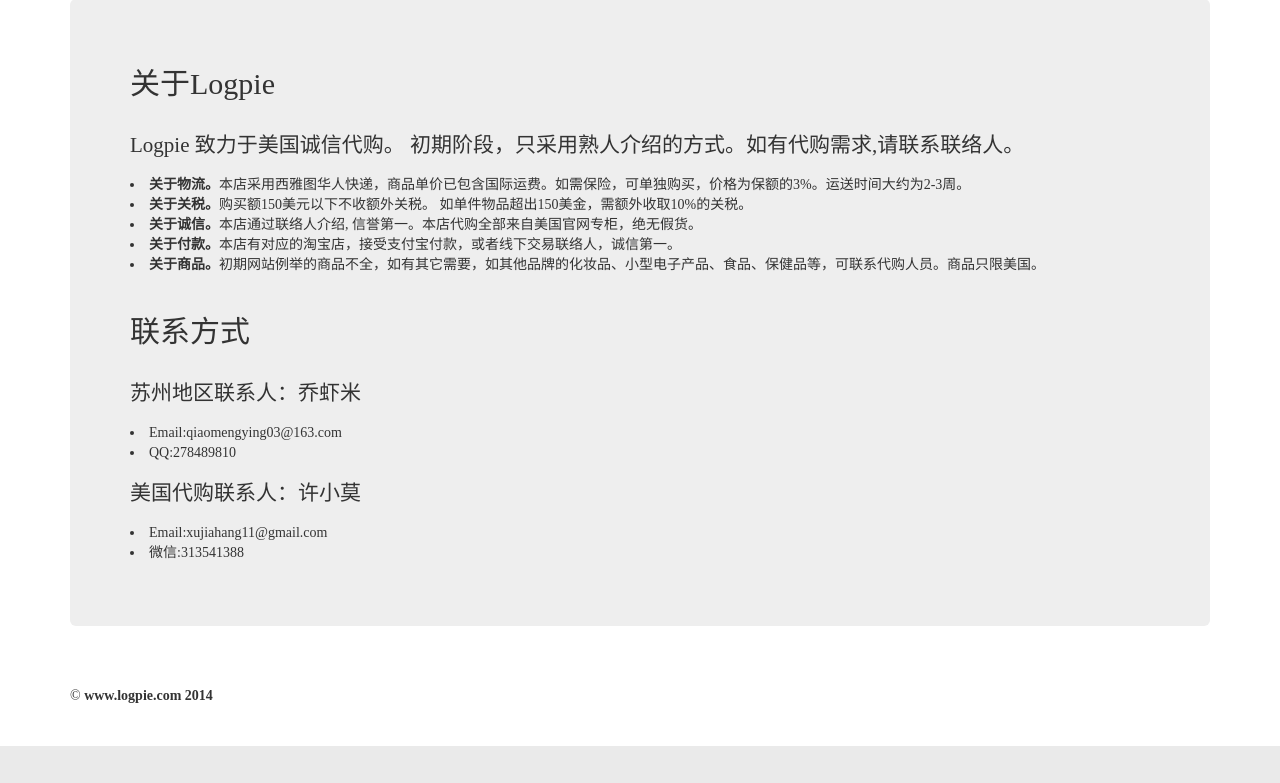
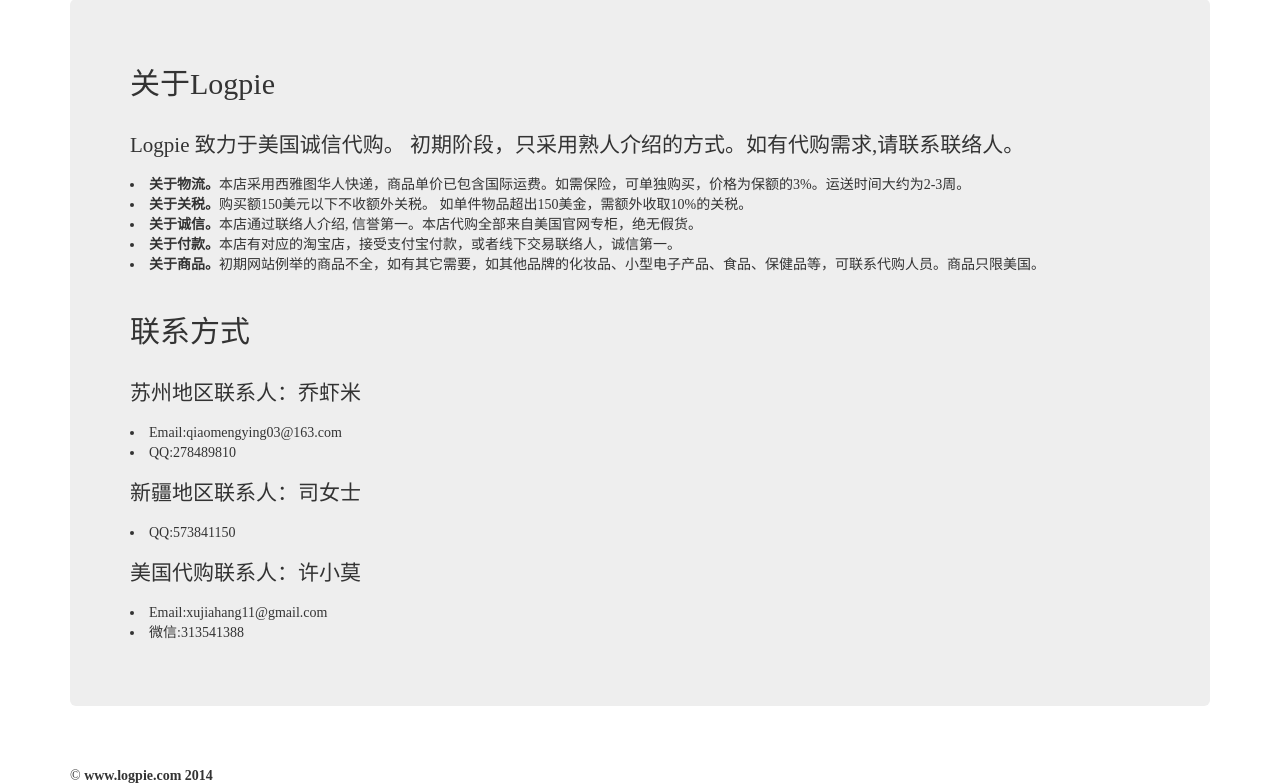
Before and after one commit to Camphor-Tree/ShoppingUS, a PHP site: page /about.php in a window 1280 px wide. Shown: the part 71-854 px from the top of the page. Before the commit the page ends 817 px from the top, so only its background shows below. Run offline with PHP 8.4, Linux system fonts and the light colour scheme; some libraries are stand-ins or nearby versions.

Commit message:
Update the contact info for Xinjiang area

```diff
--- a/about.php
+++ b/about.php
@@ -70,6 +70,9 @@
 					<li>Email:qiaomengying03@163.com</li>
 					<li>QQ:278489810</li>
 				</p>
+        <p>新疆地区联系人：司女士
+          <li>QQ:573841150</li>
+        </p>
 				<p>美国代购联系人：许小莫
 					<li>Email:xujiahang11@gmail.com</li>
 					<li>微信:313541388</li>
```
